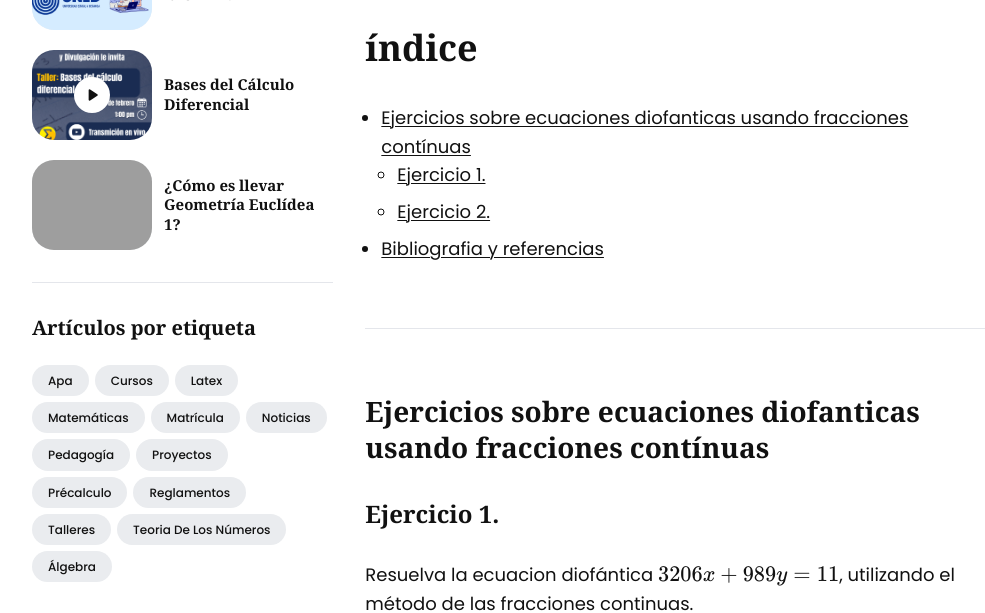
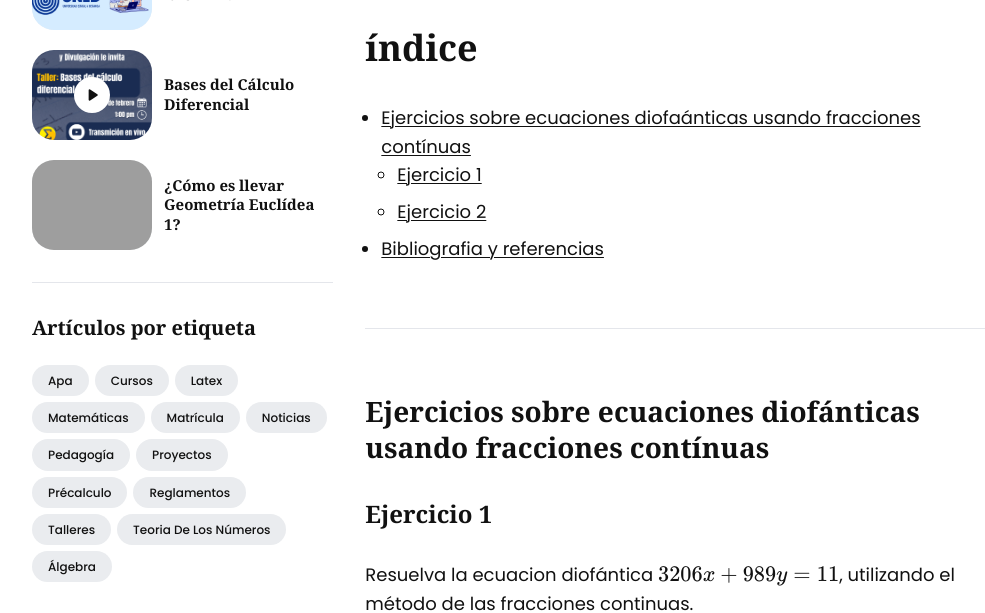
Before and after one commit to asoesem/asoesem.github.io, a Jekyll site: the page built from _posts/2024-12-27-ejemplos-de-ecuaciones-diofanticas.md, in a window 1280 px wide and 900 px high, scrolled down 757 px, cut to the strip 155-768 px from the top of the window. Shown: the whole strip, without its empty margins (124-1109 px from the left). Built offline with Jekyll 4.4.1, drawn with Linux system fonts in a browser that asks for light colours; some of the changed text lies outside the part shown; grey boxes are pictures that could not be loaded.

Commit message:
Update 2024-12-27-ejemplos-de-ecuaciones-diofanticas.md

```diff
--- a/_posts/2024-12-27-ejemplos-de-ecuaciones-diofanticas.md
+++ b/_posts/2024-12-27-ejemplos-de-ecuaciones-diofanticas.md
@@ -13,16 +13,16 @@ share: true
 ---
 # índice
 
-+ [Ejercicios sobre ecuaciones diofanticas usando fracciones contínuas][1]
-  - [Ejercicio 1.][11]
-  - [Ejercicio 2.][12]
++ [Ejercicios sobre ecuaciones diofaánticas usando fracciones contínuas][1]
+  - [Ejercicio 1][11]
+  - [Ejercicio 2][12]
 + [Bibliografia y referencias][100]
 
 ***
 
-## Ejercicios sobre ecuaciones diofanticas usando fracciones contínuas
+## Ejercicios sobre ecuaciones diofánticas usando fracciones contínuas
 
-### Ejercicio 1.
+### Ejercicio 1
 Resuelva la ecuacion diofántica $$3206x + 989y = 11$$, utilizando el método de las fracciones continuas.
 
 ***Solucion***
@@ -64,7 +64,7 @@ $$
 
 ***
 
-### Ejercicio 2.
+### Ejercicio 2
 Utilice el método de fracciones continuas para resolver la ecuación $$99x+41y=3$$
 
 ***Solución***
```
Also changed, not shown: other parts of _posts/2024-12-27-ejemplos-de-ecuaciones-diofanticas.md (+5 -2 lines).
